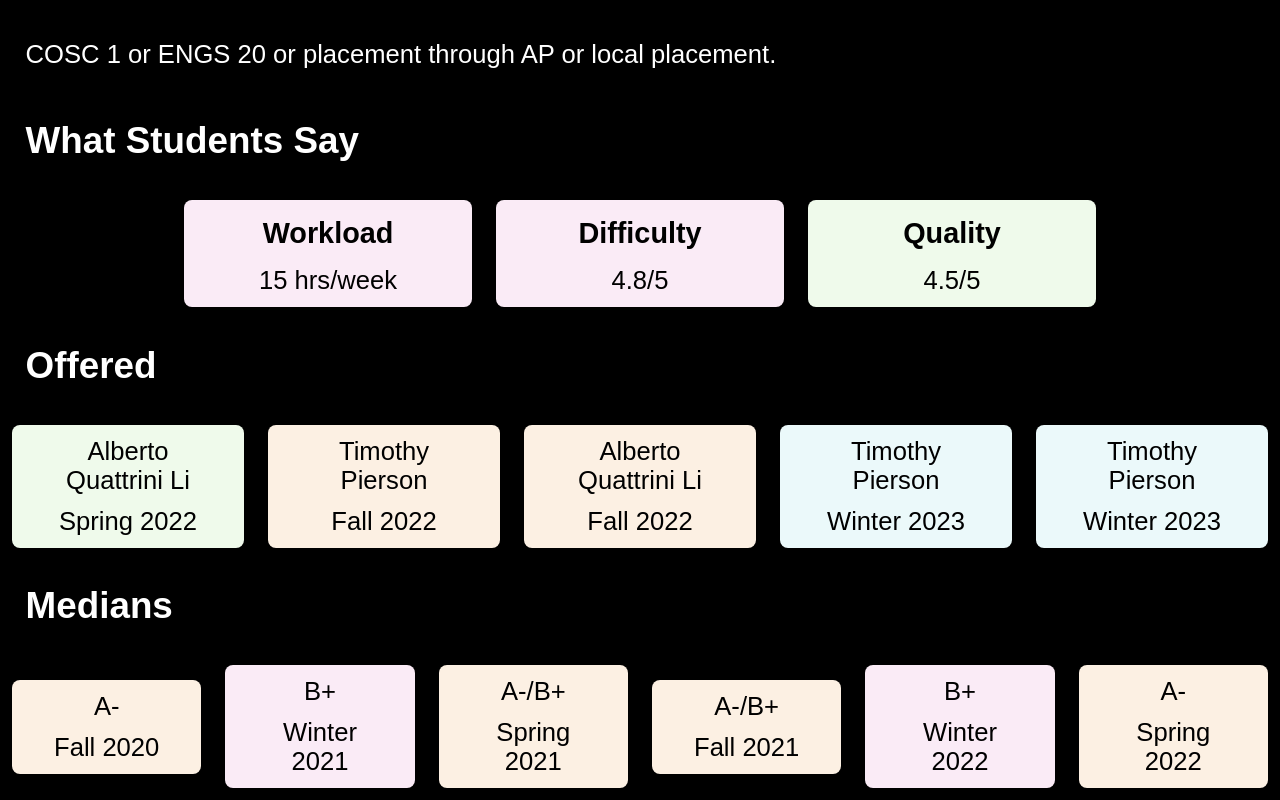
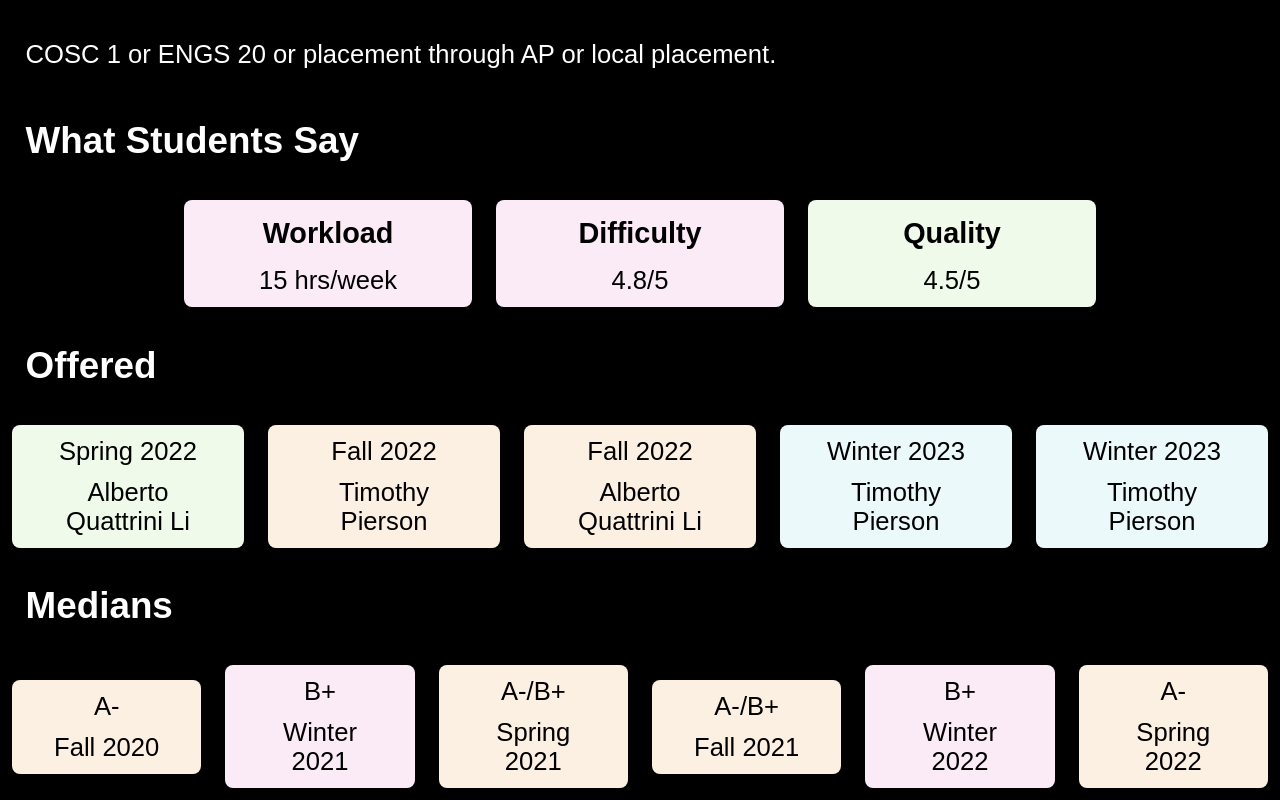
Before and after one commit to dartmouth-cs98/classy-fe, a Next.js app: page /courseinfo in a window 1280 px wide. Shown: the part 762-1562 px from the top of the page. Built offline with nearby package versions, Linux system fonts and the light colour scheme.

Commit message:
flip term and prof

```diff
--- a/components/OfferedTile.js
+++ b/components/OfferedTile.js
@@ -5,8 +5,8 @@ import stylesCI from '../styles/CourseInfo.module.css'
 function OfferedTile(props) {
     return (
         <div className={stylesCI.tile} style={{background: getColor("term", props.term)}}>
+            <div className={stylesCI.tileText}>{props.term}</div>
             <div className={stylesCI.tileText}>{props.instructors}</div>
-            <div className={stylesCI.tileText}>{props.term}</div>
         </div>
     );
 }
```
